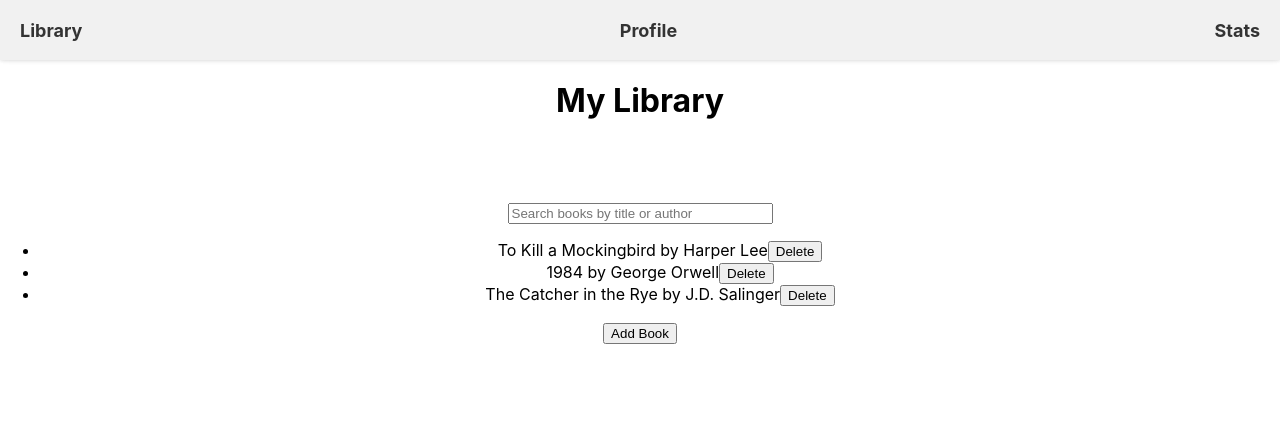
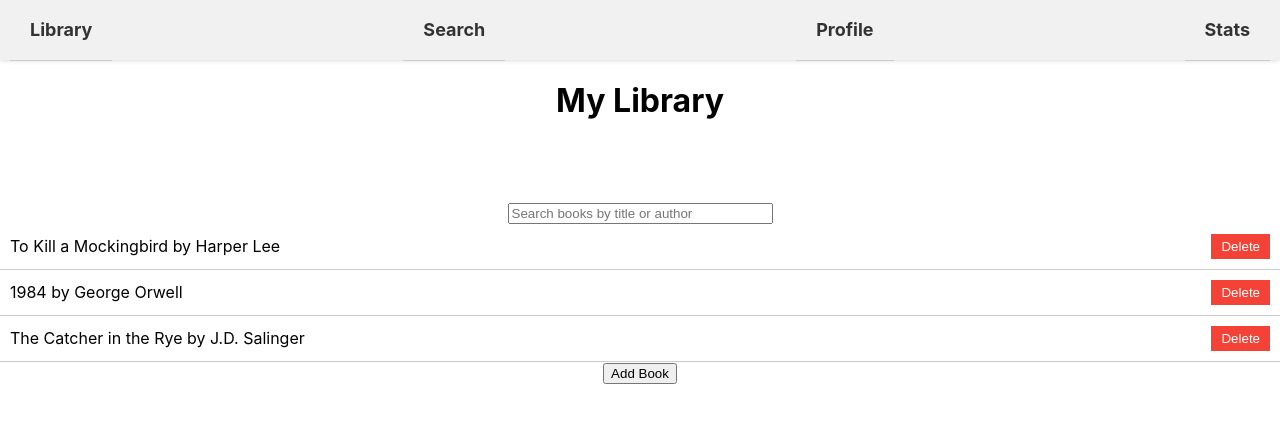
Before and after one commit to jianliu200/csce436project, a React (Create React App) app in the folder 436project/: page /Library in a window 1280 px wide. Shown: the top 422 px of the page. Built offline with nearby package versions, Linux system fonts and the light colour scheme.

Commit message:
added css to library list

```diff
--- a/436project/src/App.js
+++ b/436project/src/App.js
@@ -3,6 +3,7 @@ import { BrowserRouter, Routes, Route } from 'react-router-dom';
 import './App.css';
 import Navbar from './NavBar';
 import Library from './pages/Library';
+import Search from './pages/Search';
 import Profile from './pages/Profile';
 import Stat from './pages/Stat';
 
@@ -13,6 +14,7 @@ function App() {
         <Navbar />
         <Routes>
           <Route path="/Library" element={<Library />} />
+          <Route path="/Search" element={<Search />} />
           <Route path="/Profile" element={<Profile />} />
           <Route path="/Stat" element={<Stat />} />
         </Routes>
--- a/436project/src/NavBar.js
+++ b/436project/src/NavBar.js
@@ -9,6 +9,11 @@ function Navbar() {
         <li>
           <NavLink exact to="/Library">
             Library
+          </NavLink>
+        </li>
+        <li>
+          <NavLink exact to="/Search">
+            Search
           </NavLink>
         </li>
         <li>
--- /dev/null
+++ b/436project/src/pages/Library.css
@@ -0,0 +1,35 @@
+ul {
+    list-style: none;
+    padding: 0;
+    margin: 0;
+  }
+
+  li {
+    display: flex;
+    justify-content: space-between;
+    align-items: center;
+    padding: 10px;
+    border-bottom: 1px solid #ccc;
+  }
+
+  li button {
+    background-color: #f44336;
+    color: white;
+    border: none;
+    padding: 5px 10px;
+    cursor: pointer;
+  }
+
+  li button:hover {
+    background-color: #d32f2f;
+  }
+
+  li h3 {
+    margin: 0;
+  }
+
+  li p {
+    margin: 0;
+    font-style: italic;
+    color: #666;
+  }
--- a/436project/src/pages/Library.js
+++ b/436project/src/pages/Library.js
@@ -1,6 +1,6 @@
 import React, { useState } from 'react';
-import { BrowserRouter as Router, Switch, Route } from 'react-router-dom';
 import Navbar from '../NavBar';
+import './Library.css';
 
 
 function Library() {
--- a/436project/src/pages/Search.js
+++ b/436project/src/pages/Search.js
@@ -1,4 +1,6 @@
 import React, { useState } from 'react';
+import Navbar from '../NavBar';
+
 import axios from 'axios';
 const { Configuration, OpenAIApi } = require("openai");
 
@@ -40,6 +42,8 @@ const openai = new OpenAIApi(config);
 
   return (
     <div>
+      <Navbar />
+      <h1 style={{padding:60,}}>Search</h1>
       <form onSubmit={handleSubmit}>
         <input type="text" placeholder="Enter your question" value={question} onChange={(e) => setQuestion(e.target.value)} />
         <button type="submit">Submit</button>
```
